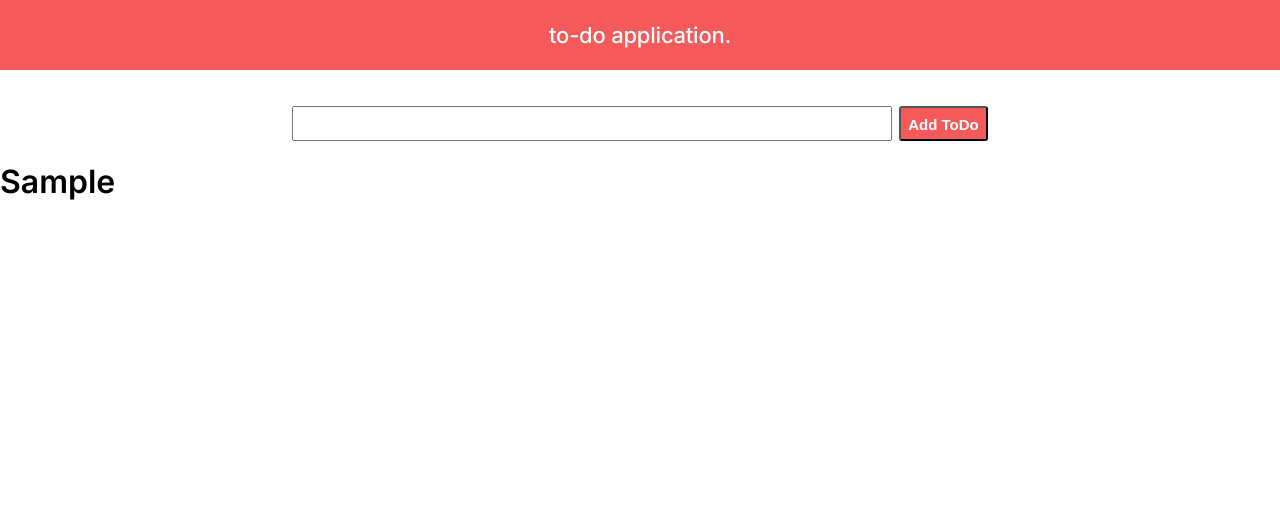
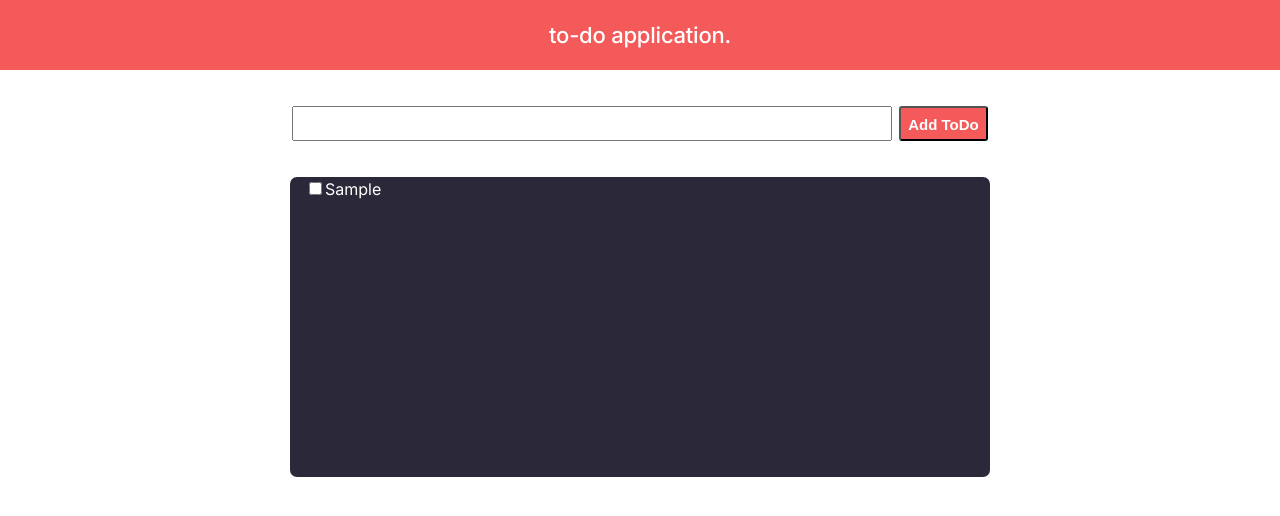
Before and after one commit to Bimesh13/to-do, a React (Create React App) app: page / in a window 1280 px wide. Both pictures are taken after typing "Sample" into the empty fields and a click on the button "Add ToDo". Shown: the top 516 px of the page. Built offline with nearby package versions, Linux system fonts and the light colour scheme.

Commit message:
ToDo items has been made as checkbox.

```diff
--- a/src/components/ToDo.js
+++ b/src/components/ToDo.js
@@ -9,7 +9,7 @@ export default function ToDo() {
     event.preventDefault();
     setToDoArray((prevArray) => [
       ...prevArray,
-      { id: toDoArray.length + 1, text: toDoItem },
+      { id: toDoArray.length + 1, text: toDoItem, checked: false },
     ]);
     setToDoItem("");
   }
@@ -18,8 +18,14 @@ export default function ToDo() {
     setToDoItem(event.target.value);
   }
 
+  function completedToDo() {}
+
   const arrayElements = toDoArray.map((thing) => (
-    <h1 key={thing.id}>{thing.text}</h1>
+    <label>
+      <input type="checkbox" checked={thing.checked} onChange={completedToDo} />
+      {thing.text}
+      <br />
+    </label>
   ));
 
   return (
@@ -37,7 +43,7 @@ export default function ToDo() {
           Add ToDo
         </button>
       </form>
-      {arrayElements}
+      <div className="toDo--list">{arrayElements}</div>
     </div>
   );
 }
--- a/src/index.css
+++ b/src/index.css
@@ -53,3 +53,14 @@ form {
   line-height: 30px;
   padding: 2px 7px;
 }
+
+.toDo--list {
+  width: 700px;
+  height: 300px;
+  background-color: #2b283a;
+  margin: auto;
+  border-radius: 7px;
+  margin-top: 36px;
+  padding: 2px 15px;
+  color: white;
+}
```
